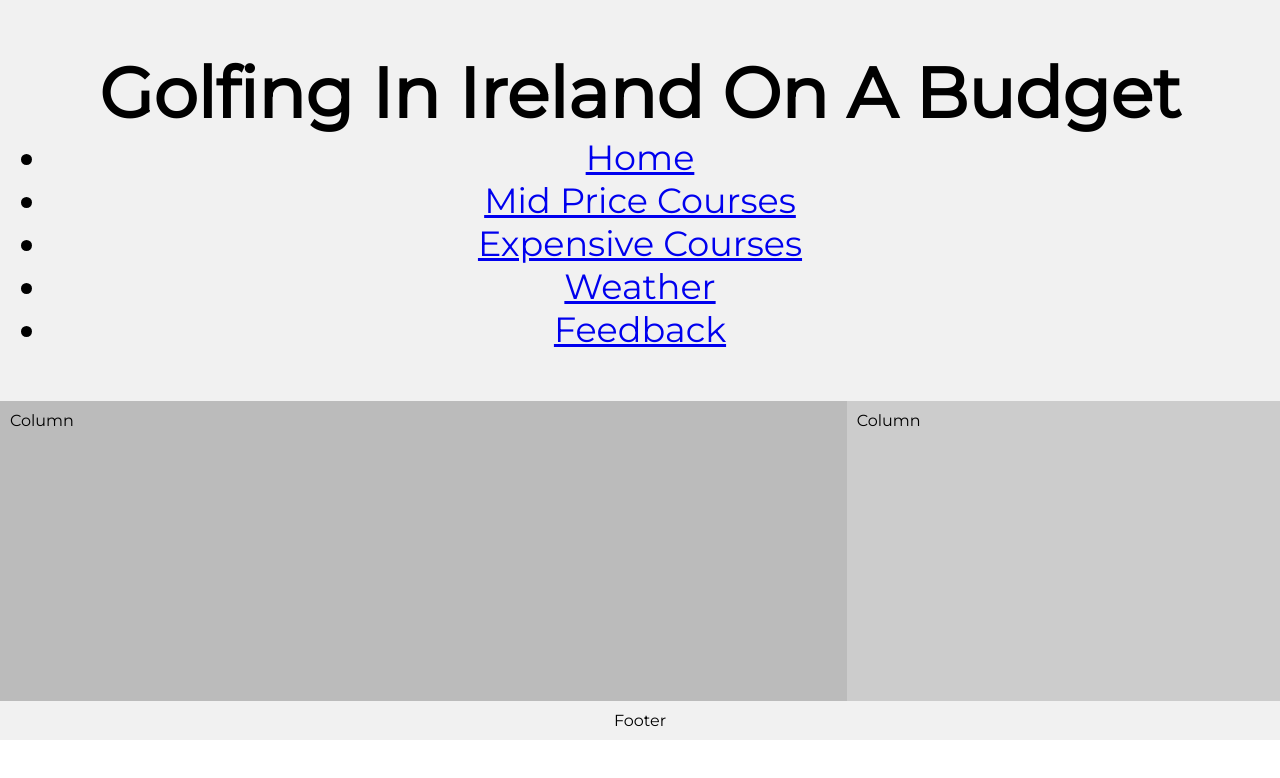
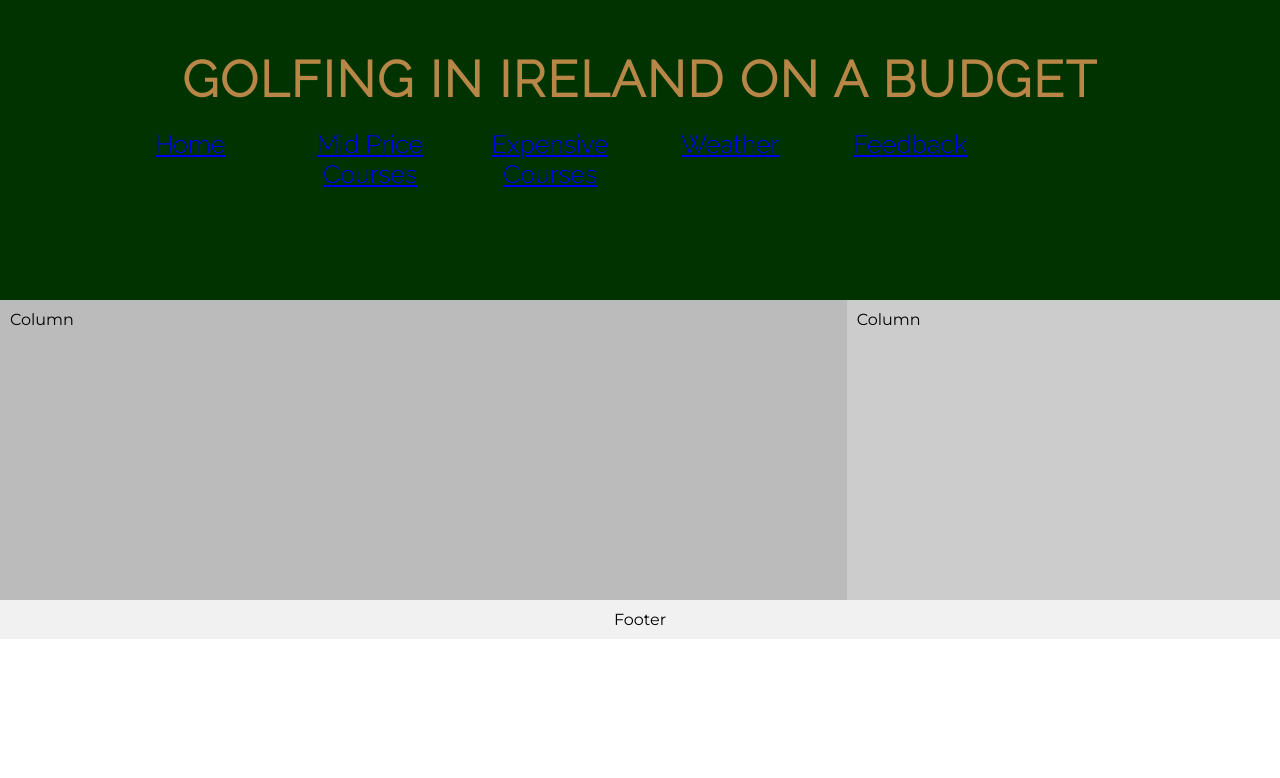
Before and after one commit to Padcc53/budget-golf-irl, a plain HTML site: page index.html in a window 1280 px wide. Drawn offline with Linux system fonts and the light colour scheme.

Commit message:
add Heading and nav styling

```diff
--- a/assets/css/style.css
+++ b/assets/css/style.css
@@ -11,22 +11,53 @@
 }
 
 body {
-  font-family: Montserrat, Helvetica, sans-serif;
+  font-family: Montserrat, sans-serif;
   font-weight: 300;
 }
 
 /* Style the header */
 .header {
-  background-color: #f1f1f1;
+  background-color: #003300;
   padding: 50px;
   text-align: center;
-  font-size: 35px;
+  font-size: 25px;
+  height: 300px;
 }
 
 /* Container for flexboxes */
 .row {
   display: -webkit-flex;
   display: flex;
+}
+
+/* Headings */
+h1, h2 {
+  font-family: Raleway, sans-serif;
+  color: #b88747;
+  text-transform: uppercase;
+  letter-spacing: 2px;
+}
+
+/* Navigation Menu*/
+
+#navmenu ol, ul {
+  list-style-type: none;
+}
+
+#navmenu {
+  margin: 20px;
+  width: 100%;
+  font-family: Raleway, sans-serif;
+  height: 100px;
+
+}
+
+#navmenu li {
+  display:block;
+  width: 120px;
+  float: left;
+  margin-left: 60px;
+
 }
 
 /* Create three unequal columns that sits next to each other */
--- a/index.html
+++ b/index.html
@@ -18,7 +18,7 @@
 <div class="header">
   <h1>Golfing In Ireland On A Budget</h1>
   <nav>
-      <ul>
+      <ul id="navmenu">
           <li>
               <a href="index.html">Home</a>
           </li>
```
